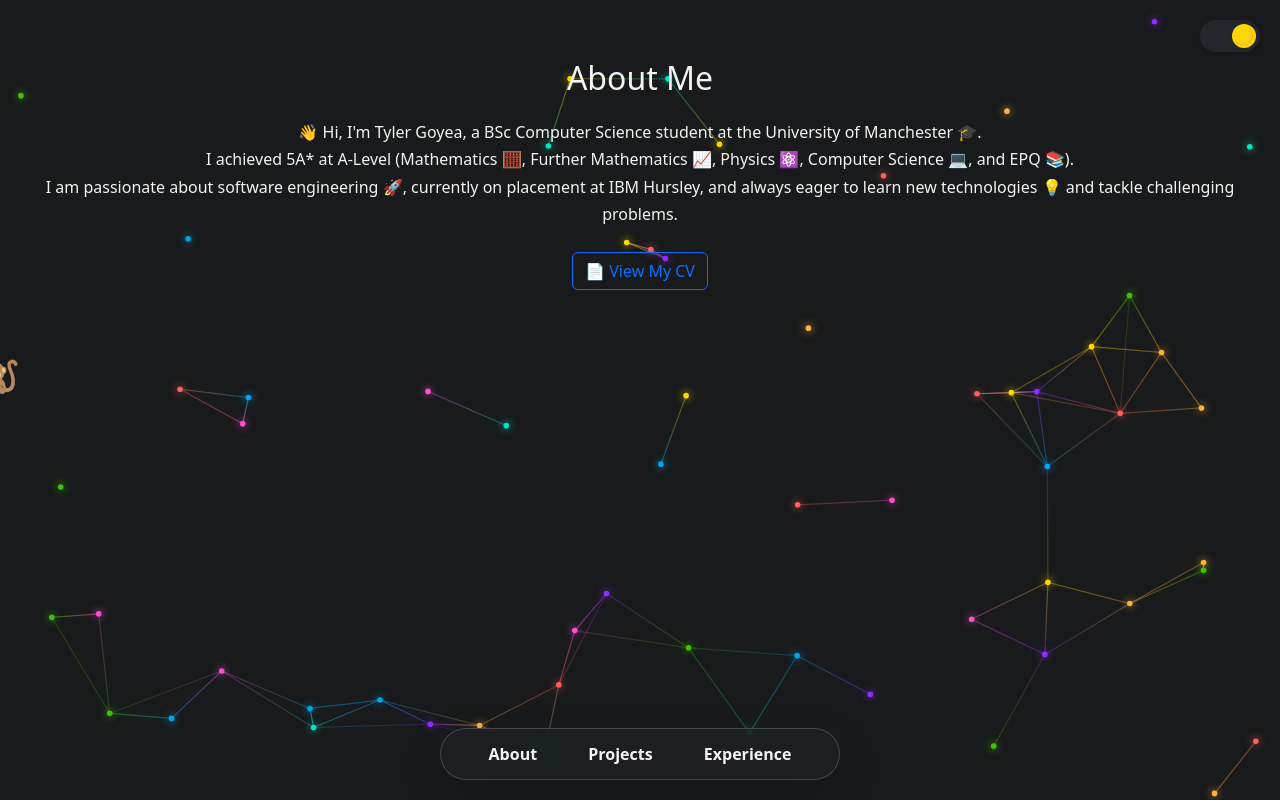
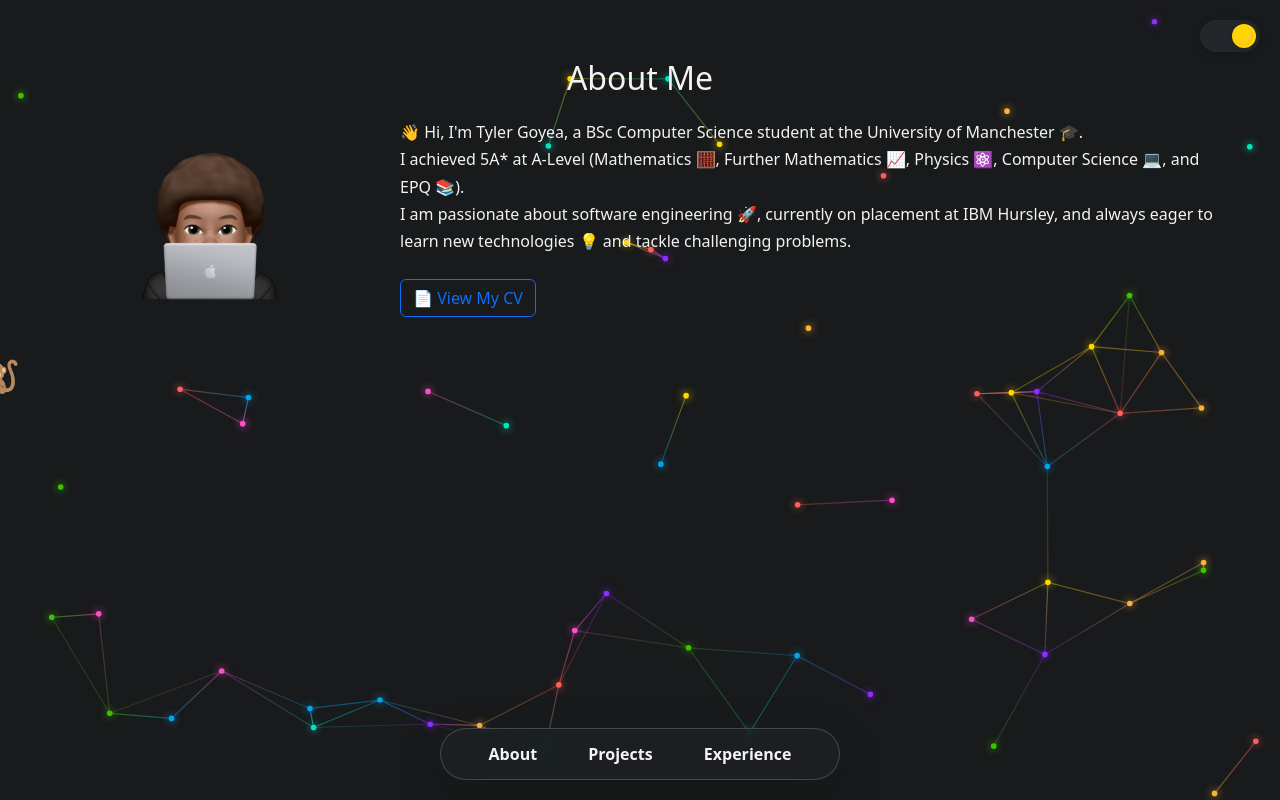
Before and after one commit to TylerG21566/Portfolio, a React (Vite) app: page / in a window 1280 px wide. Built offline with nearby package versions, Linux system fonts and the light colour scheme.

Commit message:
About Me done

```diff
--- a/src/App.tsx
+++ b/src/App.tsx
@@ -3,6 +3,8 @@ import './App.css'
 import DotsLinesBackground from './DotsLinesBackground';
 import ProjectFlipCard from './ProjectFlipCard';
 import BrewQuestImg from './assets/BrewQuest.png';
+import YourImage from './assets/Image.png';
+
 
 // Add global styles to prevent horizontal scroll
 if (typeof document !== 'undefined') {
@@ -273,17 +275,47 @@ function App() {
         margin: '0 auto',
         boxSizing: 'border-box'
       }}>
+
         <section id="about" style={{ minHeight: '100vh', paddingTop: 40, paddingBottom: 40, width: '100%' }}>
           <AnimatedHeading>About Me</AnimatedHeading>
           <div className="about-content" style={{
-            maxWidth: '100%',
-            paddingLeft: '10px',
-            paddingRight: '10px',
-            margin: '0 auto',
+        maxWidth: '1200px',
+        paddingLeft: '20px',
+        paddingRight: '20px',
+        margin: '0 auto',
+        boxSizing: 'border-box'
+      }}>
+        <div style={{
+          display: 'flex',
+          flexDirection: window.innerWidth > 768 ? 'row' : 'column',
+          alignItems: 'center',
+          gap: window.innerWidth > 768 ? '40px' : '20px'
+        }}>
+          {/* Image on the left */}
+          <div style={{
+            flex: window.innerWidth > 768 ? '0 0 auto' : '1',
+            textAlign: 'center',
+            width: window.innerWidth > 768 ? 'auto' : '100%'
+          }}>
+            <img
+              src={YourImage}
+              alt="Description"
+              style={{
+                width: '60%', // 40% reduction from original
+                maxWidth: '300px',
+                height: 'auto',
+                display: 'block',
+                margin: '0 auto'
+              }}
+            />
+          </div>
+
+          {/* Text content on the right */}
+          <div style={{
+            flex: '1',
             fontSize: '1rem',
             lineHeight: 1.7,
-            textAlign: 'center',
-            boxSizing: 'border-box'
+            textAlign: window.innerWidth > 768 ? 'left' : 'center'
           }}>
             <p>
               <span role="img" aria-label="waving hand">👋</span> Hi, I'm Tyler Goyea, a BSc Computer Science student at the University of Manchester <span role="img" aria-label="graduation cap">🎓</span>.<br/>
@@ -291,11 +323,18 @@ function App() {
               <br/>I am passionate about software engineering <span role="img" aria-label="rocket">🚀</span>, currently on placement at IBM Hursley, and always eager to learn new technologies <span role="img" aria-label="light bulb">💡</span> and tackle challenging problems.
             </p>
             <p>
-              <a href="/src/assets/TylerGoyeaCV_Intern_Ult-1.pdf" target="_blank" rel="noopener noreferrer" className="btn btn-outline-primary mt-2">
+              <a
+                href="/src/assets/TylerGoyeaCV_Intern_Ult-1.pdf"
+                target="_blank"
+                rel="noopener noreferrer"
+                className="btn btn-outline-primary mt-2"
+              >
                 <span role="img" aria-label="page">📄</span> View My CV
               </a>
             </p>
           </div>
+        </div>
+      </div>
         </section>
 
         <section id="projects" style={{ minHeight: '100vh', paddingTop: 40, paddingBottom: 40 }}>
```
Also changed, not shown: src/assets/Image.png (added).
